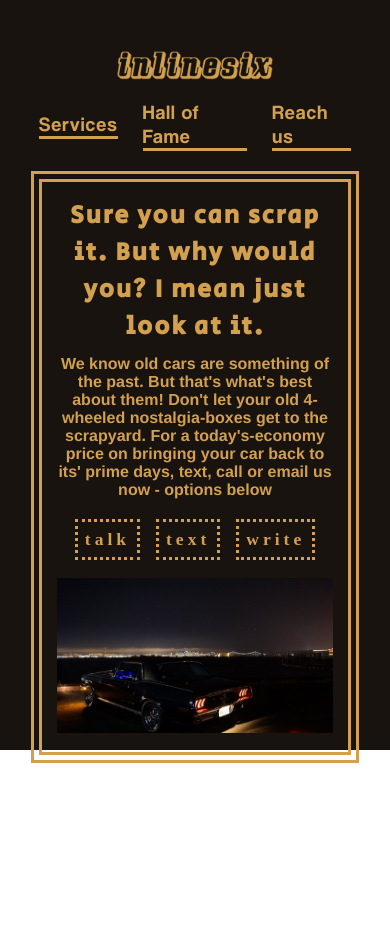
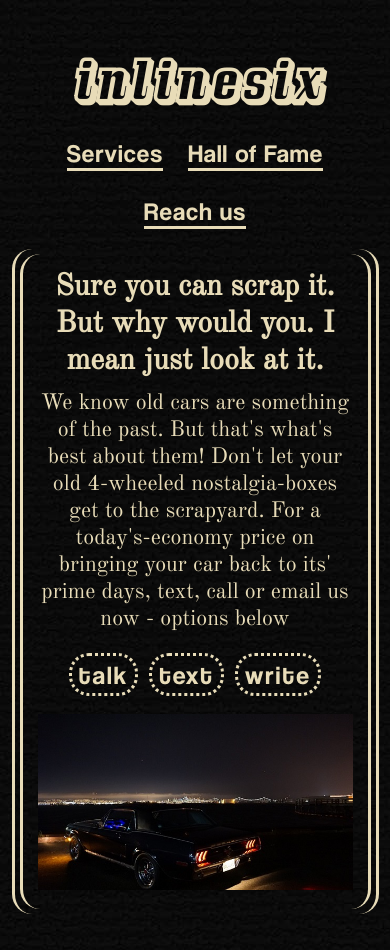
Before and after one commit to pirvuandrei12/firstodinproject, a plain HTML site: page index.html in a window 390 px wide. Before the commit the page ends 844 px from the top, so only its background shows below. Drawn offline with Linux system fonts and the light colour scheme.

Commit message:
design overhaul. fully responsive and color/fonts set up

```diff
--- a/index.html
+++ b/index.html
@@ -10,7 +10,7 @@
 <body>
     <div class="firstcontainer">
         <div class="header">
-            <img src="./assets/logo.png" class="logo">
+            <h1 class="logotext">inlinesix</h1>
             <ul>
                 <li>Services</li>
                 <li>Hall of Fame</li>
@@ -20,7 +20,7 @@
         <div class="doubleborderdiv">
             <div class="content">
                 <div class="textcontent">
-                    <h1>Sure you can scrap it. But why would you? I mean just look at it.</h1>
+                    <h1>Sure you can scrap it. But why would you. I mean just look at it.</h1>
                     <p>We know old cars are something of the past. But that's what's best about them! Don't let your old 4-wheeled nostalgia-boxes get to the scrapyard. For a today's-economy price on bringing your car back to its' prime days, text, call or email us now - options below</p>
                     <div class="h3flex">
                         <h3>talk</h3>
--- a/style.css
+++ b/style.css
@@ -3,86 +3,27 @@
     src: url(./assets/coolveticarg.otf);
 }
 @font-face {
-    font-family: SecularOne;
-    src: url(./assets/secularone.ttf);
+    font-family: Oldstandard;
+    src: url(./assets/oldstandard.ttf);
 }
-@media only screen and (max-width: 1400px){
-    .content {
-        flex-direction: column;
-    }
-    .oldcar {
-        width: auto !important;
-    }
-    .content {
-        align-items: center;
-        text-align: center;
-    }
-    .h3flex {
-        display: flex;
-        justify-content: center;
-    }
+@font-face {
+    font-family: Bullpen3D;
+    src: url(./assets/bullpen3d.ttf);
 }
-@media only screen and (min-width: 1200px){
-    h3 {
-        font-size: 25px;
-    }
-}
-@media only screen and (max-width: 1250px){
-    li{
-        font-size: 30px;
-    }
-    h1 {
-        font-size: 30px;
-    }
-    .logo{
-        width: auto;
-        height: auto;
-    }
-    .oldcar {
-        width: auto !important;
-    }
-}
-@media only screen and (max-width: 1100px){
-    li{
-        font-size: 25px;
-    }
-    h1 {
-        font-size: 25px;
-    }
-    .h3flex {
-        font-size: 15px;
-    }
-    .logo{
-        width: 50%;
-        height: auto;
-    }
-    .header {
-        gap: 20px;
-        flex-direction: column;
-        align-items: center;
-        margin-bottom: 20px !important;
-    }
-    .oldcar {
-        width: auto !important;
-    }
-}
-@media only screen and (max-width: 800px){
-    .oldcar {
-        max-width: 100%;
-        width: auto !important;
-    }
-    li {
-        font-size: 20px;
-    }
+h1.logotext {
+    margin: 0;
+    padding: 0;
+    font-size: 70px;
+    font-family: Bullpen3D;
 }
 body {
-    color: #d2a04e;
+    color: #e8dcb8;
     padding: 0;
     margin: 0;
 }
 .firstcontainer{
     height: 700px;
-    background-color: #18130e;
+    background-image: url(./assets/alcantarablack.jpg);
     padding-top: 50px;
 }
 .header {
@@ -94,10 +35,12 @@ body {
 }
 .content {
     display: flex;
-    border: 3px solid #d2a04e;
+    border-left: 3px solid #e8dcb8;
+    border-right: 3px solid #e8dcb8;
     padding: 15px;
     gap: 15px;
     justify-content: center;
+    border-radius: 20px;
 }
 .h3flex {
     display: flex;
@@ -105,9 +48,11 @@ body {
 }
 .doubleborderdiv{
     padding: 5px;
-    border: 3px solid #d2a04e;
+    border-left: 3px solid #e8dcb8;
+    border-right: 3px solid #e8dcb8;
     width: 80%;
     margin: auto;
+    border-radius: 20px;
 }
 ul {
     list-style-type: none;
@@ -121,28 +66,30 @@ ul {
     margin: 0;
 }
 li{
-    border-bottom: 3px solid #d2a04e;
+    border-bottom: 3px solid #e8dcb8;
 }
 h1 {
     margin: 0;
     padding: 0;
-    letter-spacing: 2px;
-    font-family: SecularOne;
+    font-size: 40px;
+    font-family: Oldstandard;
 }
 h3 {
-    margin: 3px;
-    padding: 7px;
-    margin-top: 20px;
-    border: 3px dotted #d2a04e;
+    margin: 20px 3px 3px 3px;
+    padding: 3px 7px 3px 7px;
+    border: 3px dotted #e8dcb8;
+    border-radius: 20px;
     display: inline-block;
-    letter-spacing: 4px;
+    letter-spacing: 2px;
+    font-weight: inherit;
+    font-family: Coolvetica;
 }
 p {
     margin: 0;
     padding: 0;
     padding-top: 10px;
-    font-family: "Helvetica", sans-serif;
-    font-weight: 700;
+    font-family: Oldstandard;
+    font-size: 25px;
 }
 .imagecontent {
     min-width: 0;
@@ -155,3 +102,116 @@ p {
     width: 100%;
     height: auto;
 }
+
+@media only screen and (max-width: 1400px){
+    .content {
+        flex-direction: column;
+    }
+    .content {
+        align-items: center;
+        text-align: center;
+    }
+    .doubleborderdiv{
+        width: 60%;
+    }
+    .h3flex {
+        display: flex;
+        justify-content: center;
+    }
+    .firstcontainer {
+        height: 950px;
+    }
+    .oldcar {
+        width: auto;
+    }
+    h1.logotext {
+        font-size: 65px;
+    }
+}
+@media only screen and (min-width: 1200px){
+    h3 {
+        font-size: 40px;
+    }
+}
+@media only screen and (max-width: 1250px){
+    li{
+        font-size: 30px;
+    }
+    h1 {
+        font-size: 35px;
+    }
+    .h3flex {
+        font-size: 25px;
+    }
+    .logo{
+        width: auto;
+        height: auto;
+    }
+    .oldcar {
+        max-width: 100%;
+        width: auto;
+    }
+
+}
+@media only screen and (max-width: 1100px){
+    li {
+        font-size: 25px;
+    }
+    .h3flex {
+        font-size: 25px;
+    }
+    .logo{
+        width: 50%;
+        height: auto;
+    }
+    .header {
+        gap: 20px;
+        flex-direction: column;
+        align-items: center;
+        margin-bottom: 20px;
+    }
+    .oldcar {
+        width: auto;
+    }
+    h1.logotext {
+        font-size: 60px;
+    }
+}
+@media only screen and (max-width: 800px){
+    .oldcar {
+        max-width: 100%;
+        width: auto;
+    }
+    .doubleborderdiv{
+        width: 90%;
+    }
+    .logotext {
+        font-size: 55px;
+    }
+}
+@media only screen and (max-width: 600px){
+    .firstcontainer {
+        height: 900px;
+    }
+    li {
+        margin: 0;
+        padding: 0;
+    }
+    ul {
+        flex-flow: row wrap;
+        justify-content: center;
+    }
+    h1.logotext {
+        font-size: 50px;
+    }
+    h1 {
+        font-size: 30px;
+    }
+    p{
+        font-size: 22px;
+    }
+    .h3flex{
+        gap: 5px;
+        font-size: 22px;
+    }
+}
```
Also changed, not shown: assets/Prototype.ttf (deleted), assets/alcantarablack.jpg (added), assets/bullpen3d.ttf (added), assets/oldstandard.ttf (added), assets/secularone.ttf (deleted).
